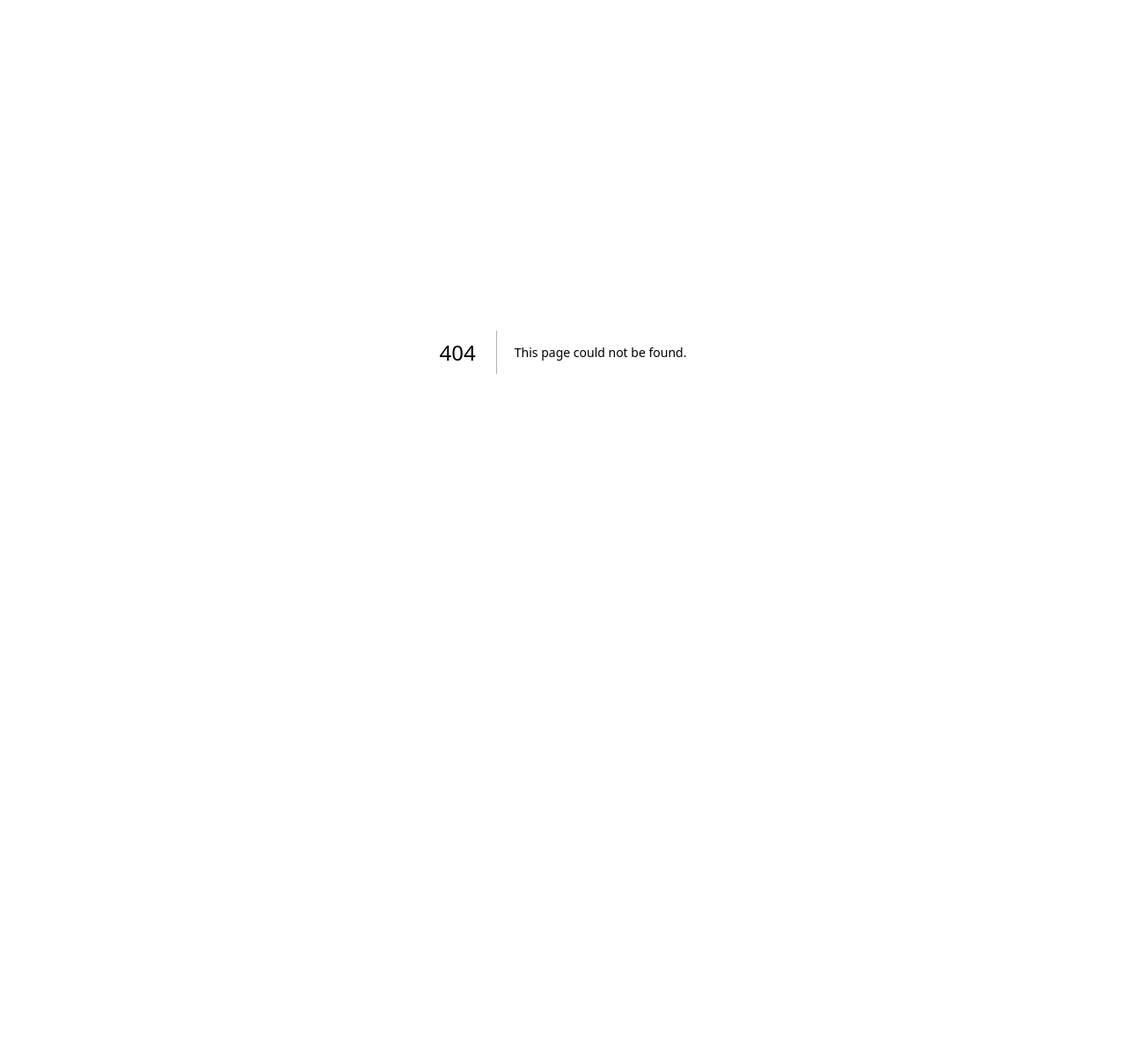
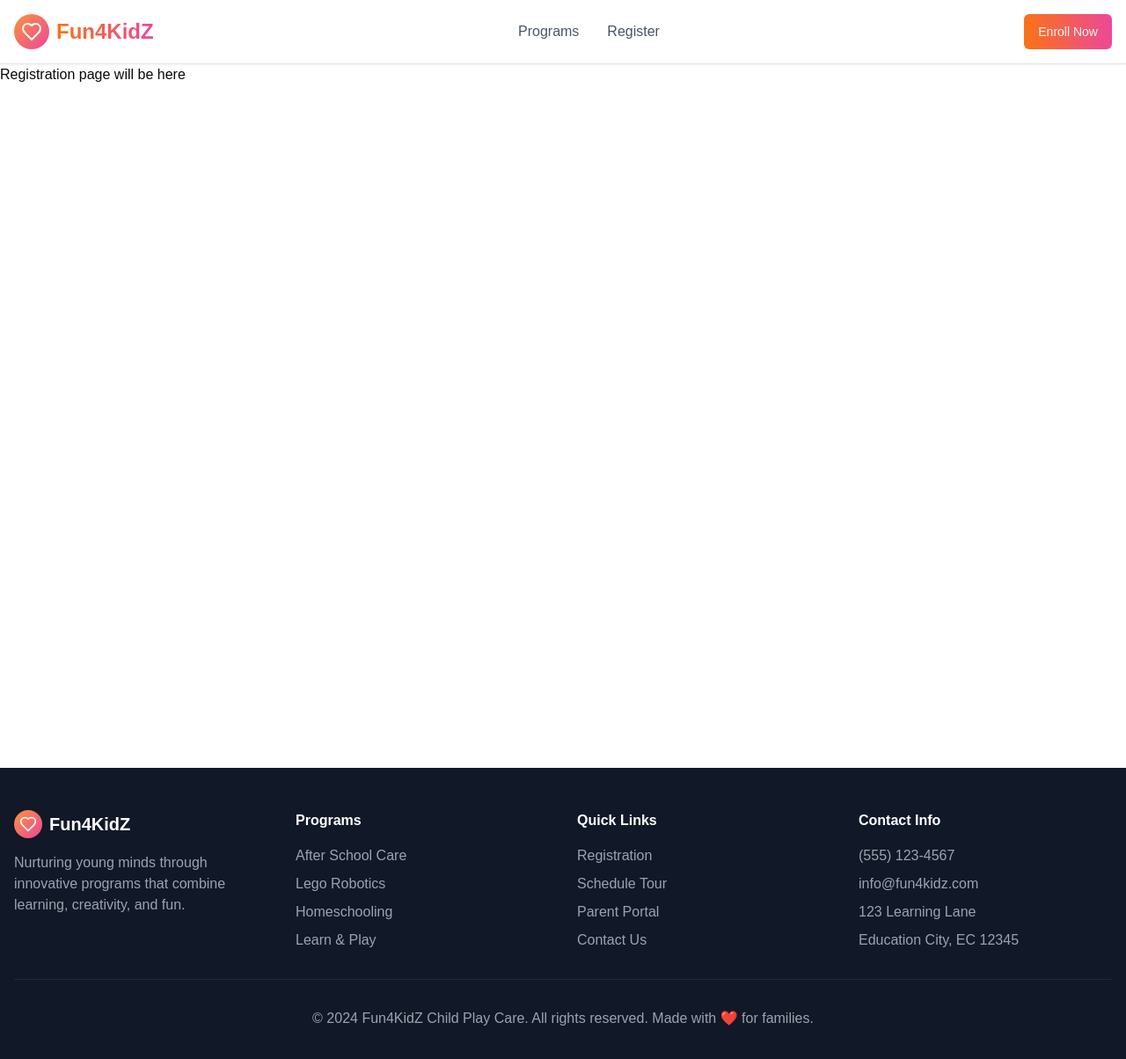
Before and after one commit to vikkkas/bluffton, a Next.js app: page /register in a window 1280 px wide. Before the commit this address had no page. Shown: the top 1204 px of the page at 88% size. Before the commit the page ends 800 px from the top, so only its background shows below. Built offline with nearby package versions, Linux system fonts and the light colour scheme.

Commit message:
Project layout setup

```diff
--- a/app/layout.tsx
+++ b/app/layout.tsx
@@ -1,20 +1,26 @@
-import type { Metadata } from 'next'
-import './globals.css'
+import type { Metadata } from "next";
+import "./globals.css";
+import { Header } from "@/components/Header";
+import { Footer } from "@/components/Footer";
 
 export const metadata: Metadata = {
-  title: 'Bluffton',
-  description: 'Bluffton',
-  generator: 'Bluffton',
-}
+  title: "Bluffton",
+  description: "Bluffton",
+  generator: "Bluffton",
+};
 
 export default function RootLayout({
   children,
 }: Readonly<{
-  children: React.ReactNode
+  children: React.ReactNode;
 }>) {
   return (
     <html lang="en">
-      <body>{children}</body>
+      <body>
+        <Header />
+        {children}
+        <Footer />
+      </body>
     </html>
-  )
+  );
 }
--- a/app/page.tsx
+++ b/app/page.tsx
@@ -7,34 +7,6 @@ import { Star, Users, Clock, MapPin, Phone, Mail, Zap, Gamepad2, GraduationCap,
 export default function HomePage() {
   return (
     <div className="min-h-screen bg-white">
-      {/* Header */}
-      <header className="border-b bg-white shadow-sm">
-        <div className="container mx-auto px-4 py-4 flex items-center justify-between">
-          <div className="flex items-center space-x-2">
-            <div className="w-10 h-10 bg-gradient-to-br from-orange-400 to-pink-500 rounded-full flex items-center justify-center">
-              <Heart className="h-6 w-6 text-white" />
-            </div>
-            <span className="text-2xl font-bold bg-gradient-to-r from-orange-500 to-pink-500 bg-clip-text text-transparent">
-              Fun4KidZ
-            </span>
-          </div>
-          <nav className="hidden md:flex space-x-8">
-            <a href="#programs" className="text-gray-600 hover:text-orange-500 transition-colors font-medium">
-              Programs
-            </a>
-            <a href="#about" className="text-gray-600 hover:text-orange-500 transition-colors font-medium">
-              About
-            </a>
-            <a href="#contact" className="text-gray-600 hover:text-orange-500 transition-colors font-medium">
-              Contact
-            </a>
-          </nav>
-          <Button className="bg-gradient-to-r from-orange-500 to-pink-500 hover:from-orange-600 hover:to-pink-600">
-            Enroll Now
-          </Button>
-        </div>
-      </header>
-
       {/* Hero Section */}
       <section className="py-20 bg-gradient-to-br from-orange-50 via-pink-50 to-purple-50">
         <div className="container mx-auto px-4">
@@ -473,87 +445,6 @@ export default function HomePage() {
           </div>
         </div>
       </section>
-
-      {/* Footer */}
-      <footer className="bg-gray-900 text-white py-12">
-        <div className="container mx-auto px-4">
-          <div className="grid md:grid-cols-4 gap-8">
-            <div>
-              <div className="flex items-center space-x-2 mb-4">
-                <div className="w-8 h-8 bg-gradient-to-br from-orange-400 to-pink-500 rounded-full flex items-center justify-center">
-                  <Heart className="h-5 w-5 text-white" />
-                </div>
-                <span className="text-xl font-bold">Fun4KidZ</span>
-              </div>
-              <p className="text-gray-400">
-                Nurturing young minds through innovative programs that combine learning, creativity, and fun.
-              </p>
-            </div>
-            <div>
-              <h3 className="font-semibold mb-4">Programs</h3>
-              <ul className="space-y-2 text-gray-400">
-                <li>
-                  <a href="#" className="hover:text-white transition-colors">
-                    After School Care
-                  </a>
-                </li>
-                <li>
-                  <a href="#" className="hover:text-white transition-colors">
-                    Lego Robotics
-                  </a>
-                </li>
-                <li>
-                  <a href="#" className="hover:text-white transition-colors">
-                    Homeschooling
-                  </a>
-                </li>
-                <li>
-                  <a href="#" className="hover:text-white transition-colors">
-                    Learn & Play
-                  </a>
-                </li>
-              </ul>
-            </div>
-            <div>
-              <h3 className="font-semibold mb-4">Quick Links</h3>
-              <ul className="space-y-2 text-gray-400">
-                <li>
-                  <a href="#" className="hover:text-white transition-colors">
-                    Registration
-                  </a>
-                </li>
-                <li>
-                  <a href="#" className="hover:text-white transition-colors">
-                    Schedule Tour
-                  </a>
-                </li>
-                <li>
-                  <a href="#" className="hover:text-white transition-colors">
-                    Parent Portal
-                  </a>
-                </li>
-                <li>
-                  <a href="#" className="hover:text-white transition-colors">
-                    Contact Us
-                  </a>
-                </li>
-              </ul>
-            </div>
-            <div>
-              <h3 className="font-semibold mb-4">Contact Info</h3>
-              <div className="space-y-2 text-gray-400">
-                <p>(555) 123-4567</p>
-                <p>info@fun4kidz.com</p>
-                <p>123 Learning Lane</p>
-                <p>Education City, EC 12345</p>
-              </div>
-            </div>
-          </div>
-          <div className="border-t border-gray-800 mt-8 pt-8 text-center text-gray-400">
-            <p>&copy; 2024 Fun4KidZ Child Play Care. All rights reserved. Made with ❤️ for families.</p>
-          </div>
-        </div>
-      </footer>
     </div>
   )
 }
--- /dev/null
+++ b/app/programs/page.tsx
@@ -0,0 +1,9 @@
+import React from 'react'
+
+const Programs = () => {
+  return (
+    <div className='min-h-screen'>Programs page will be here</div>
+  )
+}
+
+export default Programs
--- /dev/null
+++ b/app/register/page.tsx
@@ -0,0 +1,11 @@
+import React from 'react'
+
+const Register = () => {
+  return (
+    <div className='min-h-screen'>
+        Registration page will be here
+    </div>
+  )
+}
+
+export default Register
--- /dev/null
+++ b/components/Footer.tsx
@@ -0,0 +1,87 @@
+import { Heart } from 'lucide-react'
+import React from 'react'
+import { Button } from 'react-day-picker'
+
+export const Footer = () => {
+  return (
+          <footer className="bg-gray-900 text-white py-12">
+        <div className="container mx-auto px-4">
+          <div className="grid md:grid-cols-4 gap-8">
+            <div>
+              <div className="flex items-center space-x-2 mb-4">
+                <div className="w-8 h-8 bg-gradient-to-br from-orange-400 to-pink-500 rounded-full flex items-center justify-center">
+                  <Heart className="h-5 w-5 text-white" />
+                </div>
+                <span className="text-xl font-bold">Fun4KidZ</span>
+              </div>
+              <p className="text-gray-400">
+                Nurturing young minds through innovative programs that combine learning, creativity, and fun.
+              </p>
+            </div>
+            <div>
+              <h3 className="font-semibold mb-4">Programs</h3>
+              <ul className="space-y-2 text-gray-400">
+                <li>
+                  <a href="#" className="hover:text-white transition-colors">
+                    After School Care
+                  </a>
+                </li>
+                <li>
+                  <a href="#" className="hover:text-white transition-colors">
+                    Lego Robotics
+                  </a>
+                </li>
+                <li>
+                  <a href="#" className="hover:text-white transition-colors">
+                    Homeschooling
+                  </a>
+                </li>
+                <li>
+                  <a href="#" className="hover:text-white transition-colors">
+                    Learn & Play
+                  </a>
+                </li>
+              </ul>
+            </div>
+            <div>
+              <h3 className="font-semibold mb-4">Quick Links</h3>
+              <ul className="space-y-2 text-gray-400">
+                <li>
+                  <a href="#" className="hover:text-white transition-colors">
+                    Registration
+                  </a>
+                </li>
+                <li>
+                  <a href="#" className="hover:text-white transition-colors">
+                    Schedule Tour
+                  </a>
+                </li>
+                <li>
+                  <a href="#" className="hover:text-white transition-colors">
+                    Parent Portal
+                  </a>
+                </li>
+                <li>
+                  <a href="#" className="hover:text-white transition-colors">
+                    Contact Us
+                  </a>
+                </li>
+              </ul>
+            </div>
+            <div>
+              <h3 className="font-semibold mb-4">Contact Info</h3>
+              <div className="space-y-2 text-gray-400">
+                <p>(555) 123-4567</p>
+                <p>info@fun4kidz.com</p>
+                <p>123 Learning Lane</p>
+                <p>Education City, EC 12345</p>
+              </div>
+            </div>
+          </div>
+          <div className="border-t border-gray-800 mt-8 pt-8 text-center text-gray-400">
+            <p>&copy; 2024 Fun4KidZ Child Play Care. All rights reserved. Made with ❤️ for families.</p>
+          </div>
+        </div>
+      </footer>
+  )
+}
--- /dev/null
+++ b/components/Header.tsx
@@ -0,0 +1,30 @@
+import React from 'react'
+import { Button } from './ui/button'
+import { Heart } from 'lucide-react'
+
+export const Header = () => {
+  return (
+      <header className="border-b bg-white shadow-sm">
+        <div className="container mx-auto px-4 py-4 flex items-center justify-between">
+          <div className="flex items-center space-x-2">
+            <div className="w-10 h-10 bg-gradient-to-br from-orange-400 to-pink-500 rounded-full flex items-center justify-center">
+              <Heart className="h-6 w-6 text-white" />
+            </div>
+            <span className="text-2xl font-bold bg-gradient-to-r from-orange-500 to-pink-500 bg-clip-text text-transparent">
+              Fun4KidZ
+            </span>
+          </div>
+          <nav className="hidden md:flex space-x-8">
+            <a href="/programs" className="text-gray-600 hover:text-orange-500 transition-colors font-medium">
+              Programs
+            </a>
+            <a href="/register" className="text-gray-600 hover:text-orange-500 transition-colors font-medium">
+              Register
+            </a>
+          </nav>
+          <Button className="bg-gradient-to-r from-orange-500 to-pink-500 hover:from-orange-600 hover:to-pink-600">
+            Enroll Now
+          </Button>
+        </div>
+      </header>  )
+}
```
Also changed, not shown: vercel.json (added).
